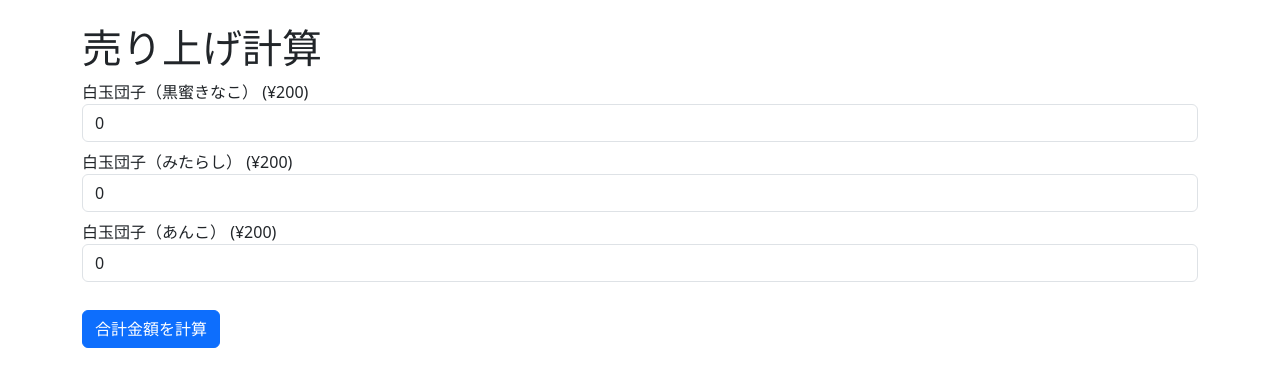
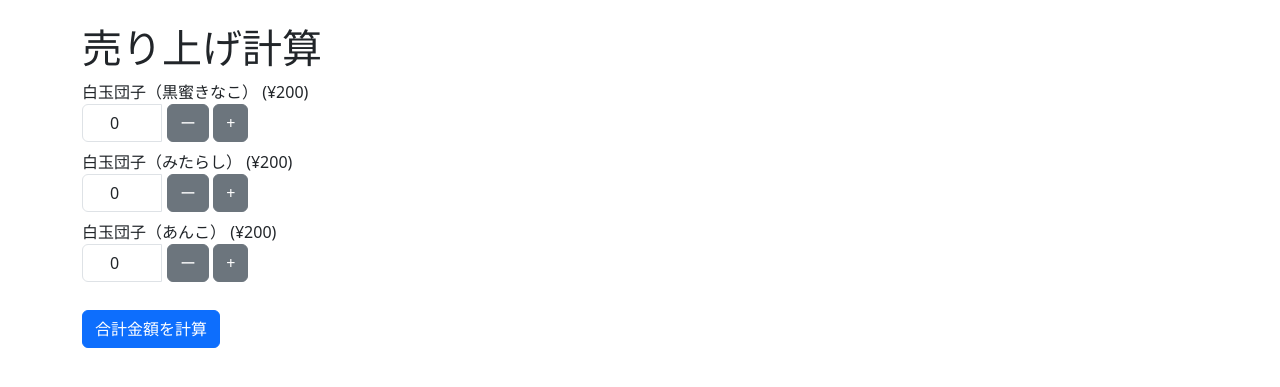
Before and after one commit to TomokiIkegami/my_flask_pos, a Flask app: page / in a window 1280 px wide. Shown: the part 56-443 px from the top of the page. Run offline with Flask 3, Linux system fonts and the light colour scheme.

Commit message:
商品の数量をボタンで変更できるようにしました

```diff
--- a/templates/index.html
+++ b/templates/index.html
@@ -5,16 +5,26 @@
 {% block content %}
     <h1>売り上げ計算</h1>
 
-    <form method="POST" action="{{ url_for('index') }}">
-        {% for item in items %}
-            <div class="form-group" style="margin-bottom: 8px;">
-                <label for="item_{{ item.id }}">{{ item.name }} (¥{{ item.price }})</label>
-                <input type="number" name="quantities[{{ item.id }}]" min="0" value="0" class="form-control" id="item_{{ item.id }}">
-            </div>
-        {% endfor %}
+    <form method="POST" action="{{ url_for('index') }}" class="mb-3" style="margin-bottom: 20px;"> <!-- 下にマージンを追加 -->
+        <div class="form-row">
+            {% for item in items %}
+                <div class="form-group col-md-3 mb-2"> <!-- 列の幅を指定し、行間にマージンを追加 -->
+                    <label for="item_{{ item.id }}">{{ item.name }} (¥{{ item.price }})</label>
+                    <div class="input-group">
+                        <input type="number" name="quantities[{{ item.id }}]" min="0" value="0" class="form-control text-center" id="item_{{ item.id }}" onchange="validateQuantity({{ item.id }})" style="max-width: 80px;"> <!-- 幅を指定 -->
+                        <div class="input-group-append" style="margin-left: 5px;"> <!-- 左にマージンを追加 -->
+                            <button type="button" class="btn btn-secondary" onclick="changeQuantity({{ item.id }}, -1)">ー</button>
+                            <button type="button" class="btn btn-secondary" onclick="changeQuantity({{ item.id }}, 1)">+</button>
+                        </div>
+                    </div>
+                </div>
+            {% endfor %}
+        </div>
         <button type="submit" class="btn btn-primary" style="margin-top: 20px;">合計金額を計算</button>
     </form>
-    <br>
+
+    <br> <!-- フォームの間に隙間を作るための改行 -->
+
     {% if total > 0 %}
         <h4>購入された商品</h4>
         <table class="table table-bordered">
@@ -42,4 +52,29 @@
     {% if total > 0 %}
         <h2 class="mt-4">合計金額: ¥{{ total }}</h2>
     {% endif %}
+
+    <script>
+        function changeQuantity(itemId, delta) {
+            const input = document.getElementById(`item_${itemId}`);
+            let currentQuantity = parseInt(input.value) || 0;
+            currentQuantity += delta;
+
+            // 最小値は0に制限
+            if (currentQuantity < 0) {
+                currentQuantity = 0;
+            }
+
+            input.value = currentQuantity;
+        }
+
+        function validateQuantity(itemId) {
+            const input = document.getElementById(`item_${itemId}`);
+            let currentQuantity = parseInt(input.value) || 0;
+
+            // 負の値が入力された場合は0にリセット
+            if (currentQuantity < 0) {
+                input.value = 0;
+            }
+        }
+    </script>
 {% endblock %}
```
Also changed, not shown: sales.db.
